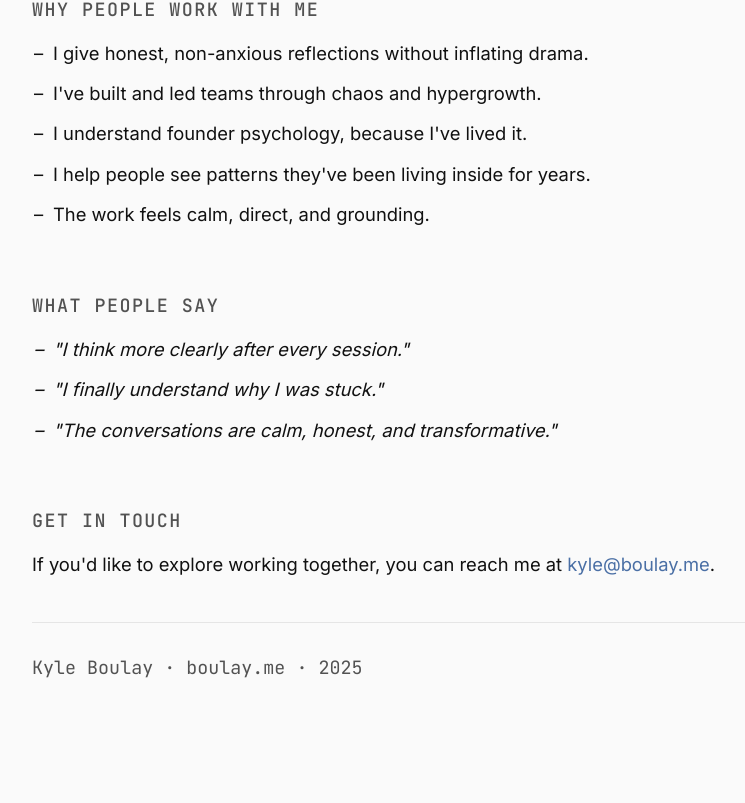
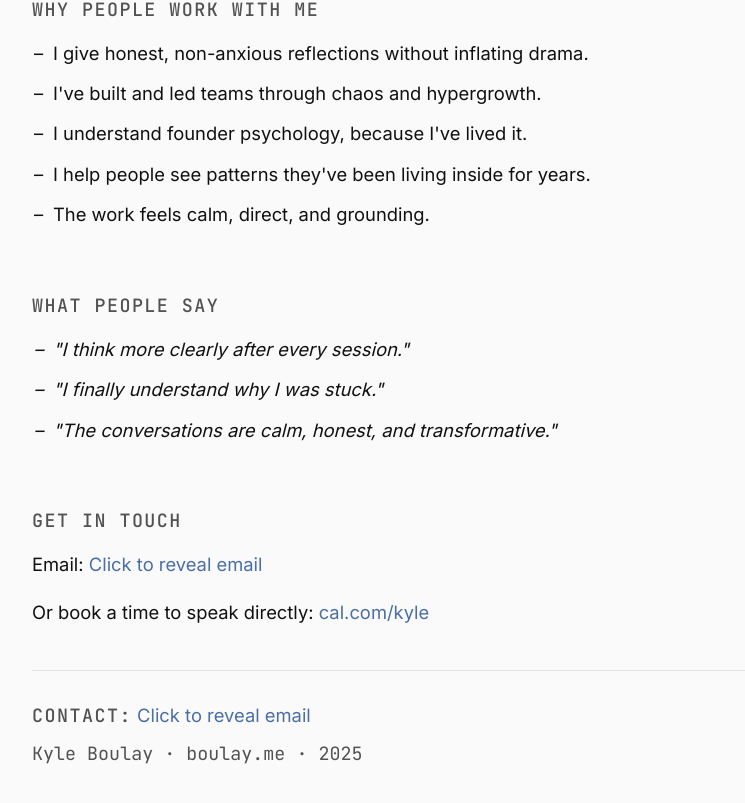
Before and after one commit to kysebo/boulay-site, a Next.js app: page /coaching in a window 1280 px wide. Shown: the part 1811-2614 px from the top of the page, without its empty margins (31-776 px from the left). Before the commit the page ends 2534 px from the top, so only its background shows below. Built offline with nearby package versions, Linux system fonts and the light colour scheme.

Commit message:
added coaching page

```diff
--- a/app/coaching/page.tsx
+++ b/app/coaching/page.tsx
@@ -1,6 +1,7 @@
 import Link from 'next/link'
 import { Balancer } from 'react-wrap-balancer'
 import Footer from '@/components/Footer'
+import EmailReveal from '@/components/EmailReveal'
 
 export default function CoachingPage() {
   return (
@@ -136,14 +137,14 @@ export default function CoachingPage() {
             <h2 className="font-mono text-sm uppercase tracking-[0.08em] font-medium text-neutral-600 mb-3">
               Get in touch
             </h2>
+            <p className="text-sm leading-relaxed mb-3">
+              Email: <EmailReveal />
+            </p>
             <p className="text-sm leading-relaxed">
-              <Balancer>
-                If you'd like to explore working together, you can reach me at{' '}
-                <a href="mailto:kyle@boulay.me" className="text-[#4a6fa5] underline-offset-2">
-                  kyle@boulay.me
-                </a>
-                .
-              </Balancer>
+              Or book a time to speak directly:{' '}
+              <a href="https://cal.com/kyle" target="_blank" rel="noopener noreferrer" className="text-[#4a6fa5] underline-offset-2">
+                cal.com/kyle
+              </a>
             </p>
           </section>
 
--- a/app/frontend/page.tsx
+++ b/app/frontend/page.tsx
@@ -4,7 +4,6 @@ import Link from 'next/link'
 import { Balancer } from 'react-wrap-balancer'
 import DesignTunerContainer from '@/components/DesignTunerContainer'
 import Footer from '@/components/Footer'
-import EmailReveal from '@/components/EmailReveal'
 
 export default function Frontend() {
   return (
@@ -96,15 +95,6 @@ export default function Frontend() {
                     </button>
                   </p>
                 </section>
-
-                <section className={sectionSpacing}>
-                  <h2 className={`${titleFont} text-sm uppercase tracking-[0.08em] font-medium text-neutral-600 mb-3`}>
-                    Contact
-                  </h2>
-                  <p className={`text-sm ${bodyFont}`}>
-                    <EmailReveal />
-                  </p>
-                </section>
               </>
             )
           }}
--- a/app/page.tsx
+++ b/app/page.tsx
@@ -1,6 +1,5 @@
 import { Balancer } from 'react-wrap-balancer'
 import Footer from '@/components/Footer'
-import EmailReveal from '@/components/EmailReveal'
 
 export default function Home() {
 
@@ -107,16 +106,6 @@ export default function Home() {
             Visit writing
           </a>
         </section>
-
-        {/* CONTACT */}
-        <section className="mt-12">
-          <h2 className="font-mono text-sm uppercase tracking-[0.08em] font-medium text-neutral-600 mb-3">
-            Contact
-          </h2>
-          <p className="text-sm">
-            <EmailReveal />
-          </p>
-        </section>
       </div>
     </main>
 
--- a/components/EmailReveal.tsx
+++ b/components/EmailReveal.tsx
@@ -23,7 +23,7 @@ export default function EmailReveal({ className }: EmailRevealProps) {
   return (
     <button
       onClick={() => setShowEmail(true)}
-      className={`link-style ${className || ''}`}
+      className={`link-style font-sans ${className || ''}`}
     >
       Click to reveal email
     </button>
--- a/components/Footer.tsx
+++ b/components/Footer.tsx
@@ -1,8 +1,13 @@
+import EmailReveal from '@/components/EmailReveal'
+
 export default function Footer() {
   return (
     <footer className="bg-[#fafafa] text-[#111]">
       <div className="max-w-[800px] mx-auto md:mx-0 md:ml-4 px-8 pb-8">
         <div className="border-t border-neutral-200 pt-6">
+          <p className="text-sm text-neutral-600 mb-2">
+            <span className="font-mono text-sm uppercase tracking-[0.08em] font-medium text-neutral-600">CONTACT:</span> <EmailReveal />
+          </p>
           <p className="font-mono text-sm text-neutral-600">
             Kyle Boulay · boulay.me · {new Date().getFullYear()}
           </p>
```
